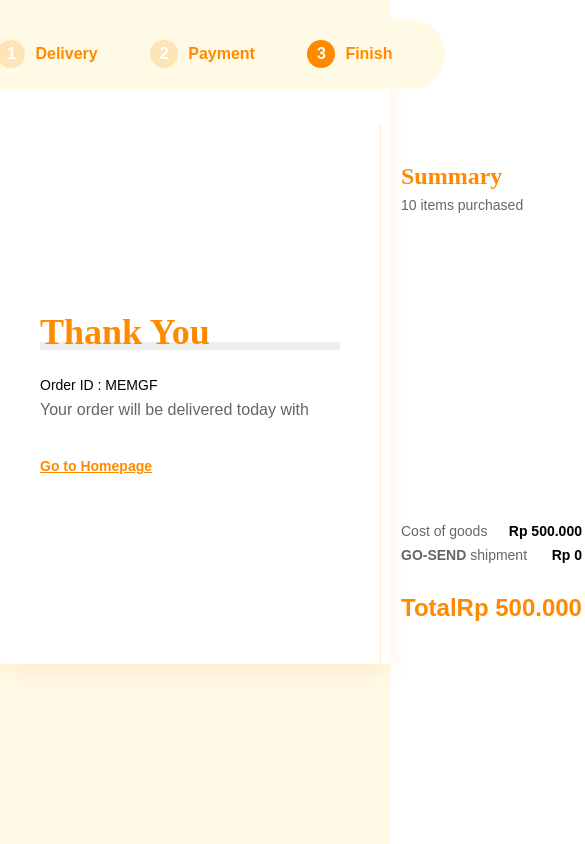
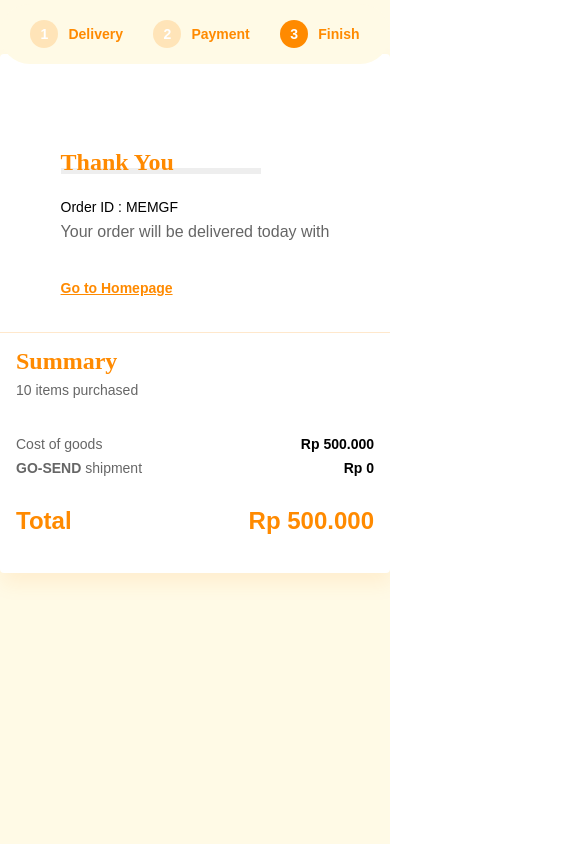
Before and after one commit to rayhanendra/jakmall-test-frontend, a Vue app: page /checkout/1/finish in a window 390 px wide. Shown: the whole page, 585 px wide, since content can reach past the window. Built offline with nearby package versions, Linux system fonts and the light colour scheme; a web font is replaced by a local one.

Commit message:
refactor: implement responsive ui & behaviour, file placement adjustment

```diff
--- a/src/modules/transaction/components/CheckoutBack.vue
+++ b/src/modules/transaction/components/CheckoutBack.vue
@@ -42,4 +42,9 @@ const handleClick = () => {
   font-size 14px
   font-weight 500
   cursor pointer
+
+  @media screen and (max-width: 768px)
+    margin-left 16px
+    gap 5px
+    font-size 12px
 </style>
--- a/src/modules/transaction/components/CheckoutPaymentChoices.vue
+++ b/src/modules/transaction/components/CheckoutPaymentChoices.vue
@@ -58,8 +58,13 @@ const handleSelect = (value: string) => {
   align-items center
   gap 20px
 
+  @media screen and (max-width: 768px)
+    gap 10px
+    flex-direction column
+
   &__item
-    width 180px
+    width 100%
+    max-width 180px
     height 44px
     display flex
     flex-direction column
@@ -68,6 +73,12 @@ const handleSelect = (value: string) => {
     padding 12px 16px
     border 1px solid #CCCCCC
     cursor pointer
+
+    @media screen and (max-width: 768px)
+      box-sizing border-box
+      max-width 100%
+      height 60px
+      padding 16px 20px
 
     &--active
       border 1px solid #1BD97B
--- a/src/modules/transaction/components/CheckoutStepper.vue
+++ b/src/modules/transaction/components/CheckoutStepper.vue
@@ -38,6 +38,11 @@ defineProps({
   width 500px
   height 70px
 
+  @media screen and (max-width: 768px)
+    width 100%
+    height 60px
+    top -50px
+
   &__dot
     display flex
     align-items center
@@ -46,6 +51,9 @@ defineProps({
     font-size 16px
     font-weight bold
     color #FF8A00
+
+    @media screen and (max-width: 768px)
+      font-size 14px
 
     &__point
       width 20px
--- a/src/modules/transaction/components/CheckoutSummary.vue
+++ b/src/modules/transaction/components/CheckoutSummary.vue
@@ -175,6 +175,10 @@ watch(
         flex-direction column
         gap 20px
 
+        @media (max-width: 768px)
+          gap 10px
+          margin-bottom 40px
+
         &__total
           margin-top 10px
           font-size 14px
--- a/src/core/components/BaseFormTitle.vue
+++ b/src/modules/transaction/components/CheckoutTitle.vue
@@ -27,10 +27,18 @@ defineProps({
     color #FF8A00
     z-index 1
 
+    @media screen and (max-width: 768px)
+      font-size 24px
+
   &__line
     position relative
     bottom 8px
     width 300px
     height 8px
     background-color #EEEEEE
+
+    @media screen and (max-width: 768px)
+      width 200px
+      height 6px
+      bottom 6px
 </style>
--- a/src/modules/transaction/views/CheckoutDeliveryView.vue
+++ b/src/modules/transaction/views/CheckoutDeliveryView.vue
@@ -1,7 +1,7 @@
 <template>
   <div>
     <div class="delivery__title">
-      <BaseFormTitle title="Delivery details" />
+      <CheckoutTitle title="Delivery details" />
       <div class="input">
         <input v-model="dropshipper" type="checkbox" id="dropshipper" />
         <label for="dropshipper">Send as Dropshipper</label>
@@ -39,7 +39,7 @@
 </template>
 
 <script setup lang="ts">
-import BaseFormTitle from '@/core/components/BaseFormTitle.vue'
+import CheckoutTitle from '@/modules/transaction/components/CheckoutTitle.vue'
 import BaseTextField from '@/core/components/BaseTextField.vue'
 import BaseTextArea from '@/core/components/BaseTextArea.vue'
 import { watch } from 'vue'
@@ -63,6 +63,12 @@ watch(dropshipper, (value) => {
     justify-content space-between
     align-items center
     gap 20px
+
+    @media screen and (max-width: 768px)
+      flex-direction column
+      align-items flex-start
+      gap 10px
+      margin-bottom 40px
 
 .input
   display flex
--- a/src/modules/transaction/views/CheckoutFinishView.vue
+++ b/src/modules/transaction/views/CheckoutFinishView.vue
@@ -1,7 +1,7 @@
 <template>
   <div class="finish">
     <div>
-      <BaseFormTitle title="Thank You" />
+      <CheckoutTitle title="Thank You" />
       <div class="finish__order-id">Order ID : {{ orderId }}</div>
       <div class="finish__shipment">
         Your order will be delivered today with {{ checkout.shipment.label }}
@@ -12,7 +12,7 @@
 </template>
 
 <script setup lang="ts">
-import BaseFormTitle from '@/core/components/BaseFormTitle.vue'
+import CheckoutTitle from '@/modules/transaction/components/CheckoutTitle.vue'
 import { useCheckoutStore } from '@/stores'
 import { storeToRefs } from 'pinia'
 
--- a/src/modules/transaction/views/CheckoutPaymentView.vue
+++ b/src/modules/transaction/views/CheckoutPaymentView.vue
@@ -1,7 +1,7 @@
 <template>
   <div class="payment">
     <div class="payment__item">
-      <BaseFormTitle title="Shipment" />
+      <CheckoutTitle title="Shipment" />
       <CheckoutPaymentChoices
         :select="shipmentId"
         :choiceOptions="shipmentOptions"
@@ -9,7 +9,7 @@
       />
     </div>
     <div class="payment__item">
-      <BaseFormTitle title="Payment" />
+      <CheckoutTitle title="Payment" />
       <CheckoutPaymentChoices
         :select="payment"
         :choiceOptions="paymentOptions"
@@ -20,7 +20,7 @@
 </template>
 
 <script setup lang="ts">
-import BaseFormTitle from '@/core/components/BaseFormTitle.vue'
+import CheckoutTitle from '@/modules/transaction/components/CheckoutTitle.vue'
 import { ref, watch } from 'vue'
 import CheckoutPaymentChoices from '@/modules/transaction/components/CheckoutPaymentChoices.vue'
 import { useCheckoutStore } from '@/stores'
@@ -121,4 +121,7 @@ const handlePayment = (value: string) => {
     margin-bottom 4rem
     &:last-child
       margin-bottom 0
+
+    @media screen and (max-width: 768px)
+      gap 0
 </style>
--- a/src/modules/transaction/views/CheckoutView.vue
+++ b/src/modules/transaction/views/CheckoutView.vue
@@ -125,6 +125,8 @@ const handleBack = () => {
   router.push({
     name: steps[activeStep.value - 1]
   })
+
+  scrollToTop()
 }
 
 const handleNext = () => {
@@ -133,11 +135,20 @@ const handleNext = () => {
   router.push({
     name: steps[activeStep.value - 1]
   })
+
+  scrollToTop()
 }
 
 const isStepNotThree = computed(() => {
   return router.currentRoute.value.meta.step !== 3
 })
+
+const scrollToTop = () => {
+  window.scrollTo({
+    top: 0,
+    behavior: 'smooth'
+  })
+}
 </script>
 
 <style scoped lang="stylus">
@@ -162,11 +173,19 @@ const isStepNotThree = computed(() => {
     display flex
     flex-basis 100%
 
+    @media screen and (max-width: 768px)
+      flex-direction column
+      height 100%
+
   &__form
     flex-basis 70%
     padding 40px
     flex-direction column
-    // height 100%
+
+    @media screen and (max-width: 768px)
+      flex-basis 100%
+      margin-top 20px
+      padding 16px
 
   &__summary
     flex-basis 30%
@@ -178,4 +197,13 @@ const isStepNotThree = computed(() => {
     border-color rgba(255, 138, 0, 0.2)
     display flex
     flex-direction column
+
+    @media screen and (max-width: 768px)
+      flex-basis 100%
+      margin-top 20px
+      padding 16px
+      height auto
+      border-left none
+      border-top 1px solid #FF8A00
+      border-color rgba(255, 138, 0, 0.2)
 </style>
```
